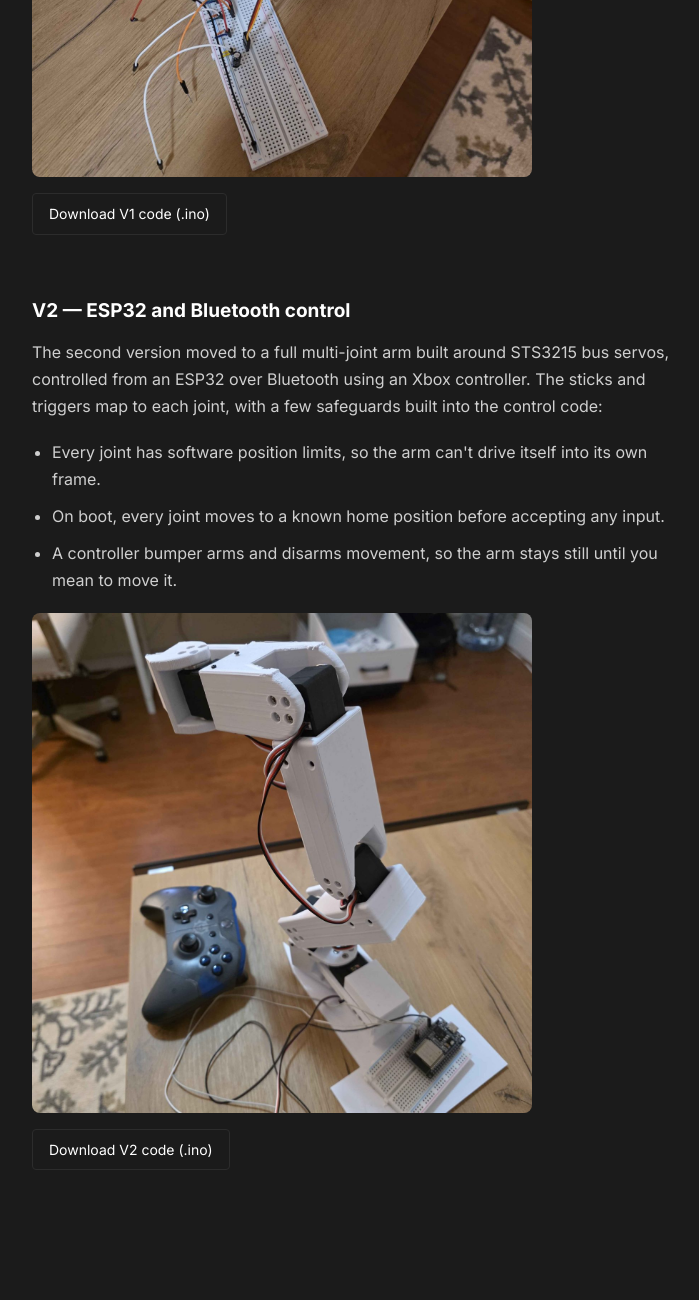
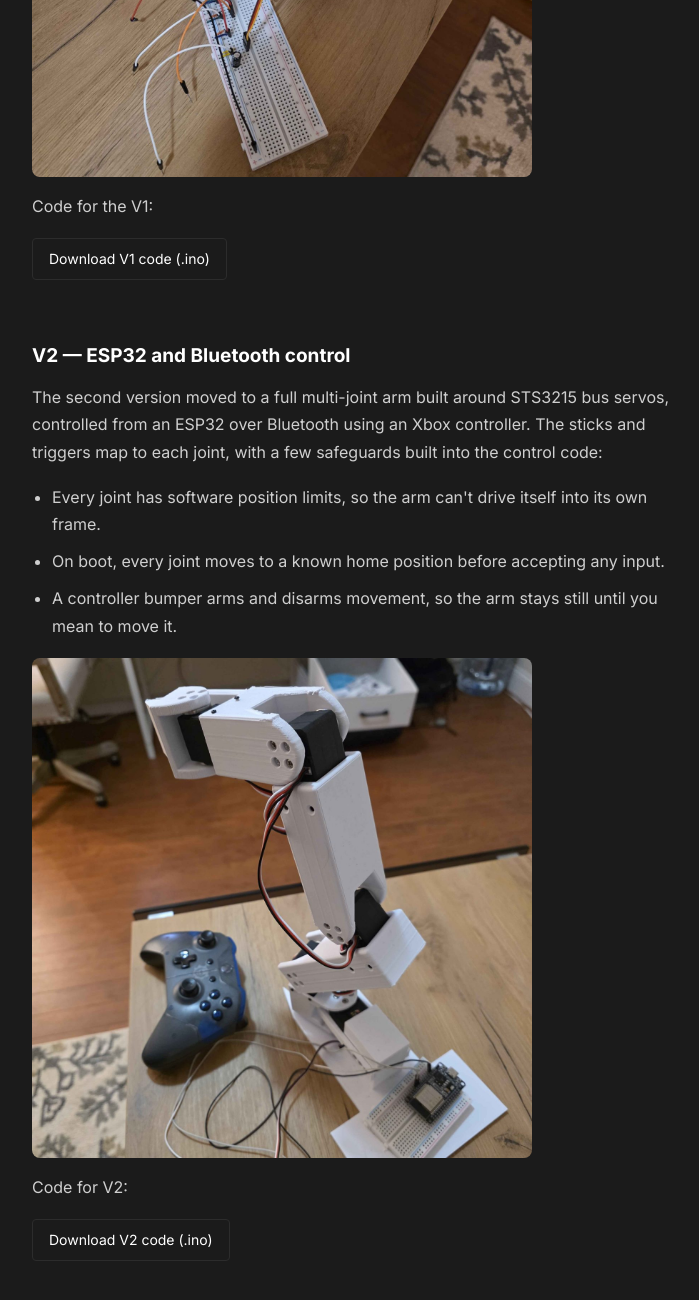
Before and after one commit to Tough24mingd/Resume, a plain HTML site: page robotic-arm.html in a window 1280 px wide. Shown: the part 1462-2762 px from the top of the page, without its empty margins (108-807 px from the left). Drawn offline with Linux system fonts and the light colour scheme.

Commit message:
Fix formatting and add code download links for V1 and V2

```diff
--- a/robotic-arm.html
+++ b/robotic-arm.html
@@ -31,10 +31,14 @@
     The first version was a single-joint test rig, built to practice wiring
     and control code before committing to the full arm. It ran on standard
     hobby servos driven by an Arduino, controlled directly from the Serial
-    Monitor — typing a joint letter and an angle (for example, <code>b90</code>
+    Monitor, typing a joint letter and an angle (for example, <code>b90</code>
     to send the base to 90°) moved that joint to the given position.
   </p>
   <img class="detail-photo" src="robotic-arm-1.jpg" alt="V1 test rig servo wired to a breadboard"/>
+
+  <p>
+    Code for the V1:
+  </p>
   <p><a class="download-btn" href="4DOF_RoboticArm.ino" download>Download V1 code (.ino)</a></p>
 
   <h2>V2 — ESP32 and Bluetooth control</h2>
@@ -50,6 +54,9 @@
     <li>A controller bumper arms and disarms movement, so the arm stays still until you mean to move it.</li>
   </ul>
   <img class="detail-photo" src="robotic-arm-3.jpg" alt="V2 arm joints close up"/>
+  <p>
+    Code for V2:
+  </p>
   <p><a class="download-btn" href="xbox_arm_control.ino" download>Download V2 code (.ino)</a></p>
 </div>
 
```
